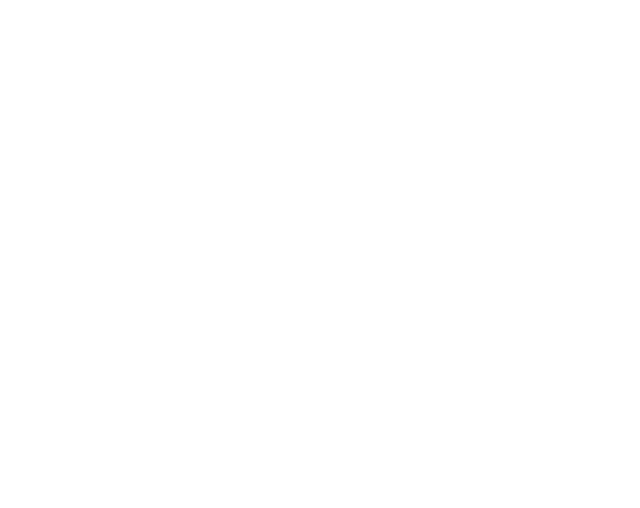
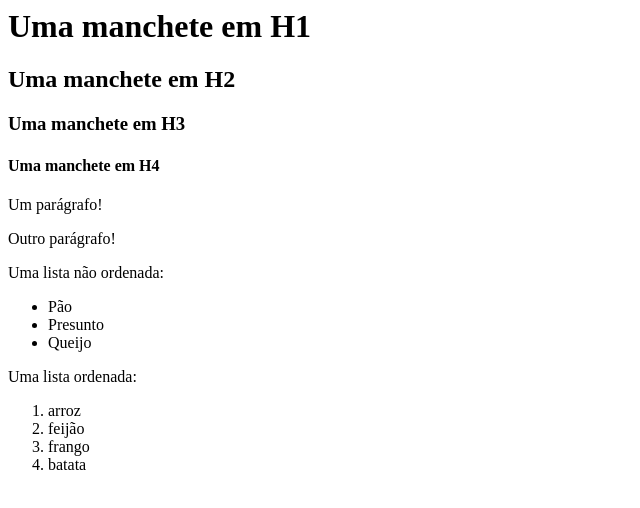
Before and after one commit to mariabisneta/cancelado, a plain HTML site: page index.html in a window 1280 px wide. Shown: the whole page, without its empty margins (0-640 px from the left). Drawn offline with Linux system fonts and the light colour scheme.

Commit message:
exercicio 1

```diff
--- a/index.html
+++ b/index.html
@@ -1,3 +1,34 @@
 <!--agora ja sei mas nao sei como fazer-->
+<html>
 
-<codigoSecreto="678452658"></codigoSecreto>
+<head>
+    <title>exercicio 1</title>
+    <codigoSecreto="678452658"></codigoSecreto>
+</head>
+<!--não sabia onde colocar o codigo secreto, então coloquei dentro do head e do body-->
+<body>
+    <h1>Uma manchete em H1</h1>
+    <h2>Uma manchete em H2</h2>
+    <h3>Uma manchete em H3</h3>
+    <h4>Uma manchete em H4</h4>
+    <p>Um parágrafo!</p>
+    <p>Outro parágrafo!</p>
+    <p>Uma lista não ordenada:</p>
+    <ul>
+
+        <li>Pão</li>
+        <li>Presunto</li>
+        <li>Queijo</li>
+
+    </ul>
+    <p>Uma lista ordenada:</p>
+    <ol>
+        <li>arroz</li>
+        <li>feijão</li>
+        <li>frango</li>
+        <li>batata</li>
+    </ol>
+    <codigoSecreto="678452658"></codigoSecreto>
+</body>
+
+</html>
```
